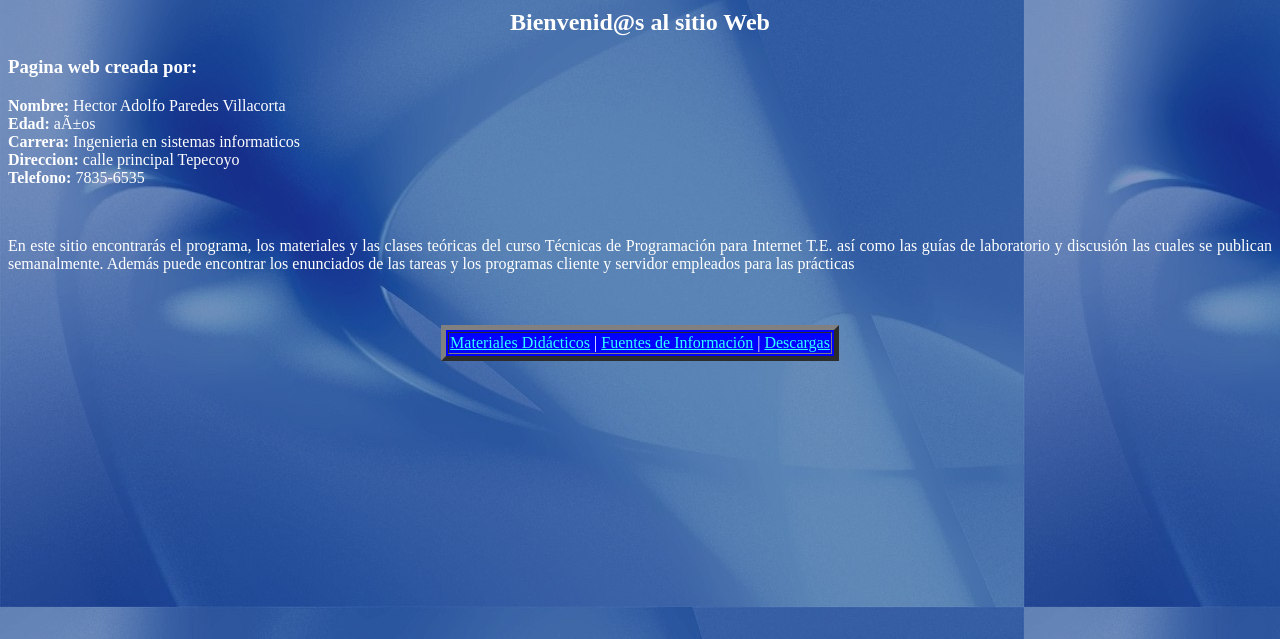
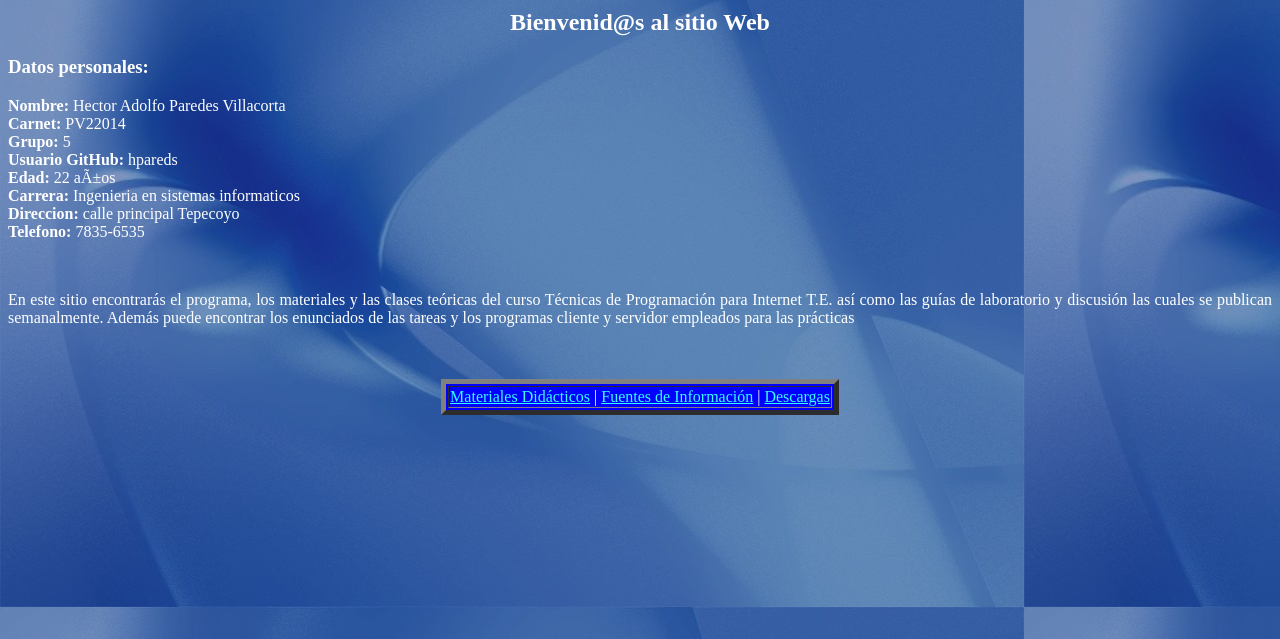
Before and after one commit to hpareds/guia21c, a plain HTML site: page index.html in a window 1280 px wide. Shown: the part 161-800 px from the top of the page. Drawn offline with Linux system fonts and the light colour scheme.

Commit message:
Update index.html

```diff
--- a/index.html
+++ b/index.html
@@ -30,9 +30,12 @@
   <H2 align="CENTER">
     Bienvenid@s al sitio Web
   </H2>
-  <H3>Pagina web creada por:</H3>
+  <H3>Datos personales:</H3>
   <p><b>Nombre:</b> Hector Adolfo Paredes Villacorta<br>
-     <b>Edad:</b> años<br>
+    <b>Carnet:</b> PV22014<br>
+     <b>Grupo: </b> 5<br>
+     <b>Usuario GitHub: </b> hpareds<br>
+     <b>Edad:</b> 22 años<br>
      <b>Carrera:</b> Ingenieria en sistemas informaticos<br>
      <b>Direccion:</b> calle principal Tepecoyo<br>
      <b>Telefono:</b> 7835-6535<br>
```
